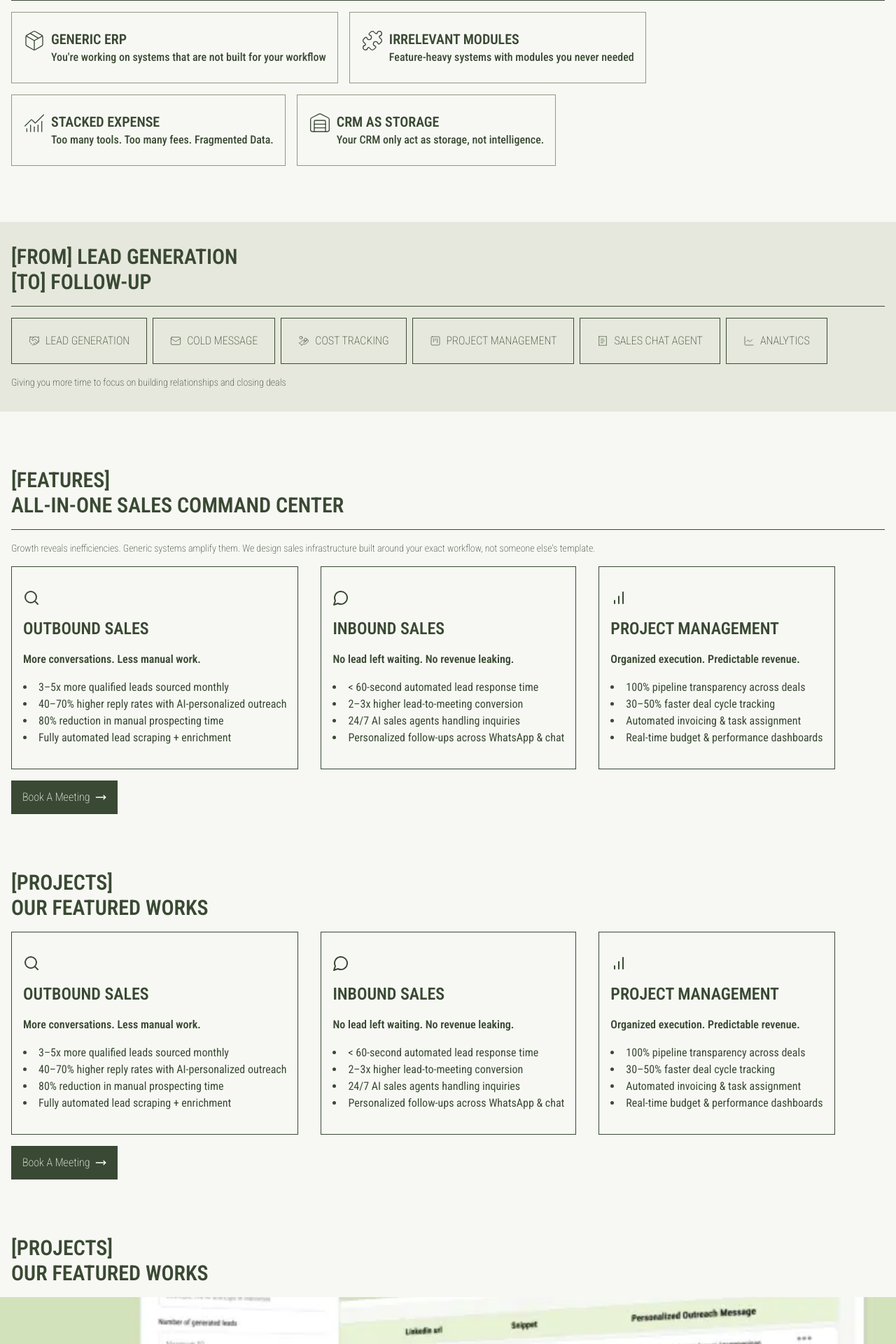
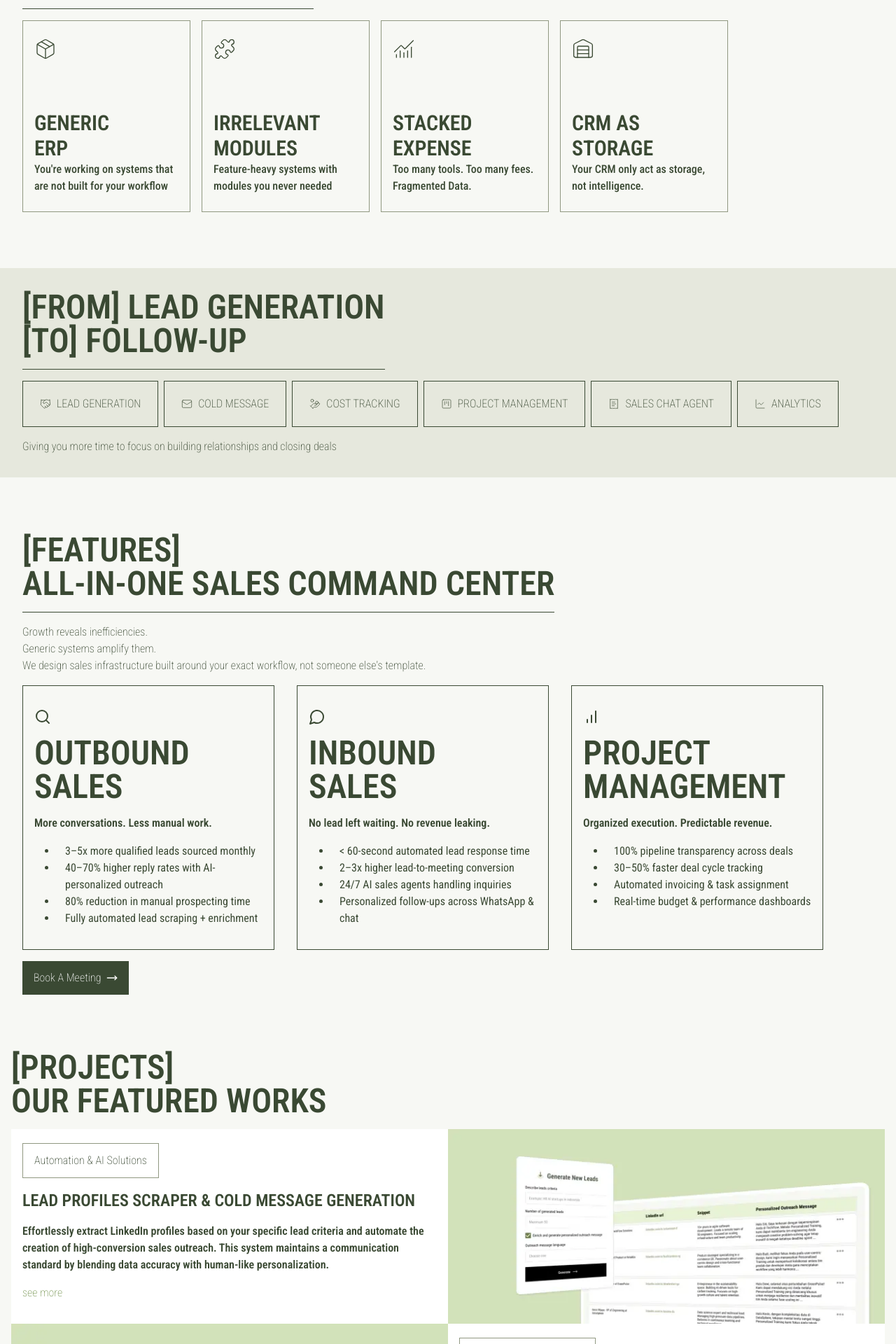
Before and after one commit to nijikos/staumata, a SvelteKit app: page / in a window 1280 px wide. Shown: the part 660-2580 px from the top of the page at 70% size. Built offline with nearby package versions, Linux system fonts and the light colour scheme.

Commit message:
<main> desktop view

```diff
--- a/package.json
+++ b/package.json
@@ -46,6 +46,8 @@
 	"dependencies": {
 		"@lucide/svelte": "^0.574.0",
 		"as": "^0.4.1",
-		"gsap": "^3.14.2"
+		"clsx": "^2.1.1",
+		"gsap": "^3.14.2",
+		"tailwind-merge": "^3.5.0"
 	}
 }
--- /dev/null
+++ b/src/lib/utils/core.helper.ts
@@ -0,0 +1,6 @@
+import { clsx, type ClassValue } from 'clsx';
+import { twMerge } from 'tailwind-merge';
+
+export function cn(...inputs: ClassValue[]) {
+	return twMerge(clsx(inputs));
+}
--- a/src/routes/+page.svelte
+++ b/src/routes/+page.svelte
@@ -1,4 +1,5 @@
 <script lang="ts">
+	import { cn } from '$lib/utils/core.helper';
 	import {
 		ChartLine,
 		ChartNoAxesColumnIncreasing,
@@ -296,17 +297,21 @@
 	</div>
 </header>
 <!-- ---------- MAIN -->
-<main>
-	<section class="my-20 flex flex-col gap-4 px-4 text-primary-800">
-		<p class="border-b border-primary-800 pb-4 text-3xl font-semibold uppercase">
+<main class="">
+	<section class="mx-auto my-20 flex w-full max-w-400 flex-col gap-4 px-4 text-primary-800 md:px-8">
+		<p
+			class="border-b border-primary-800 pb-4 text-3xl font-semibold uppercase md:w-fit md:text-5xl"
+		>
 			[common] problem
 		</p>
 		<div class="flex flex-col gap-4 md:flex-row md:flex-wrap">
 			{#each main.problems as problem}
-				<div class="flex flex-row gap-2 border border-muted-400 px-4 py-6">
+				<div
+					class="flex flex-row gap-2 border border-muted-400 px-4 py-6 md:w-60 md:flex-col md:gap-18"
+				>
 					<problem.icon class="size-8 stroke-1" />
 					<div class="">
-						<p class="text-xl font-semibold">{problem.title}</p>
+						<p class="text-xl font-semibold md:w-36 md:text-3xl">{problem.title}</p>
 						<p class="font-medium">{problem.description}</p>
 					</div>
 				</div>
@@ -314,10 +319,11 @@
 		</div>
 	</section>
 
-	<section class="my-20 flex flex-col gap-4 bg-muted-100 px-4 py-8 text-primary-800">
-		<div class="border-b border-primary-800 pb-4">
-			<p class="text-3xl font-semibold uppercase">[from] lead generation</p>
-			<p class="text-3xl font-semibold uppercase">[to] follow-up</p>
+	<section class="my-20 bg-muted-100 py-8 text-primary-800">
+		<div class="mx-auto flex w-full max-w-400 flex-col gap-4 px-4 md:px-8">
+			<div class="border-b border-primary-800 pb-4 md:w-fit">
+				<p class="text-3xl font-semibold uppercase md:text-5xl">[from] lead generation</p>
+				<p class="text-3xl font-semibold uppercase md:text-5xl">[to] follow-up</p>
 			</div>
 			<div class="flex flex-col gap-2 md:flex-row md:flex-wrap">
 				{#each main.solutions as solution}
@@ -327,27 +333,34 @@
 					</div>
 				{/each}
 			</div>
-		<p class="text-sm">Giving you more time to focus on building relationships and closing deals</p>
+			<p class="text-sm md:text-base">
+				Giving you more time to focus on building relationships and closing deals
+			</p>
+		</div>
 	</section>
 
-	<section class="my-20 flex flex-col gap-4 px-4 text-primary-800">
-		<div class="border-b border-primary-800 pb-4">
-			<p class="text-3xl font-semibold uppercase">[features]</p>
-			<p class="text-3xl font-semibold uppercase">all-in-one sales command center</p>
+	<section class="mx-auto my-20 flex w-full max-w-400 flex-col gap-4 px-4 text-primary-800 md:px-8">
+		<div class="border-b border-primary-800 pb-4 md:w-fit">
+			<p class="text-3xl font-semibold uppercase md:text-5xl">[features]</p>
+			<p class="text-3xl font-semibold uppercase md:text-5xl">all-in-one sales command center</p>
 		</div>
-		<p class="text-sm">
-			Growth reveals inefficiencies. Generic systems amplify them. We design sales infrastructure
-			built around your exact workflow, not someone else's template.
+		<div>
+			<p class="text-sm md:text-base">Growth reveals inefficiencies.</p>
+			<p class="text-sm md:text-base">Generic systems amplify them.</p>
+			<p class="text-sm md:text-base">
+				We design sales infrastructure built around your exact workflow, not someone else's
+				template.
 			</p>
+		</div>
 		<div class="flex flex-col gap-8 md:flex-row md:flex-wrap">
 			{#each main.features as features}
-				<div class="flex flex-col gap-4 border border-primary-800 px-4 py-8">
+				<div class="flex flex-col gap-4 border border-primary-800 px-4 py-8 md:w-90">
 					<features.icon class="size-6 stroke-2" />
-					<p class="text-2xl font-semibold uppercase">{features.title}</p>
+					<p class="text-2xl font-semibold uppercase md:w-48 md:text-5xl">{features.title}</p>
 					<p class="font-semibold">{features.tagline}</p>
 					<ul>
 						{#each features.features as feat}
-							<li class="list-inside list-disc">{feat}</li>
+							<li class="2ist-outside ml-8 list-disc pl-3">{feat}</li>
 						{/each}
 					</ul>
 				</div>
@@ -359,41 +372,28 @@
 		</button>
 	</section>
 
-	<section class="my-20 flex flex-col gap-4 px-4 text-primary-800">
-		<div class="">
-			<p class="text-3xl font-semibold uppercase">[projects]</p>
-			<p class="text-3xl font-semibold uppercase">our featured works</p>
+	<section class="mx-auto my-20 flex w-full max-w-400 flex-col gap-4 text-primary-800">
+		<div class="px-4">
+			<p class="text-3xl font-semibold uppercase md:text-5xl">[projects]</p>
+			<p class="text-3xl font-semibold uppercase md:text-5xl">our featured works</p>
 		</div>
-		<div class="flex flex-col gap-8 md:flex-row md:flex-wrap">
-			{#each main.features as features}
-				<div class="flex flex-col gap-4 border border-primary-800 px-4 py-8">
-					<features.icon class="size-6 stroke-2" />
-					<p class="text-2xl font-semibold uppercase">{features.title}</p>
-					<p class="font-semibold">{features.tagline}</p>
-					<ul>
-						{#each features.features as feat}
-							<li class="list-inside list-disc">{feat}</li>
-						{/each}
-					</ul>
-				</div>
-			{/each}
-		</div>
-		<button class="button-md md:button-lg contain-primary w-fit shrink-0">
-			<span>Book A Meeting</span>
-			<MoveRight size={16} />
-		</button>
-	</section>
-
-	<section class="my-20 flex flex-col gap-4 text-primary-800">
-		<div class="px-4">
-			<p class="text-3xl font-semibold uppercase">[projects]</p>
-			<p class="text-3xl font-semibold uppercase">our featured works</p>
-		</div>
-		<div class="flex flex-col gap-0 md:flex-row md:flex-wrap">
-			{#each main.projects as project}
-				<div class="flex flex-col">
-					<img class="h-40 object-cover" alt="project thumnail" src={project.img} />
-					<div class="flex flex-col gap-4 bg-white px-4 py-5">
+		<div class=" flex flex-col gap-0 md:px-4">
+			{#each main.projects as project, i}
+				<div class={`flex flex-col md:grid md:grid-cols-2 md:items-stretch`}>
+					<img
+						class={cn(
+							'h-40 object-cover md:col-span-1 md:h-auto md:w-full',
+							i % 2 === 0 ? 'md:order-2' : 'md:order-1'
+						)}
+						alt="project thumnail"
+						src={project.img}
+					/>
+					<div
+						class={cn(
+							'flex flex-col gap-4 bg-white px-4 py-5 md:col-span-1',
+							i % 2 === 0 ? 'md:order-1' : 'md:order-2'
+						)}
+					>
 						<p class="w-fit border border-muted-400 px-4 py-3">{project.category}</p>
 						<p class="text-2xl font-semibold uppercase">{project.title}</p>
 						<p class="font-semibold">{project.description}</p>
@@ -404,14 +404,12 @@
 		</div>
 	</section>
 
-	<section class="my-20 flex flex-col gap-4 px-4 text-primary-800">
+	<section class="mx-auto my-20 flex w-full max-w-400 flex-col gap-4 px-4 text-primary-800">
 		<div class="">
-			<p class="text-3xl font-semibold uppercase">[reviews]</p>
-			<p class="text-3xl font-semibold uppercase">what our clients say</p>
+			<p class="text-3xl font-semibold uppercase md:text-5xl">[reviews]</p>
+			<p class="text-3xl font-semibold uppercase md:text-5xl">what our clients say</p>
 		</div>
-		<div
-			class="flex flex-col gap-12 border-t border-b border-primary-800 py-10 md:flex-row md:flex-wrap"
-		>
+		<div class="flex flex-col gap-12 border-t border-b border-primary-800 py-10 md:flex-row">
 			{#each main.reviews as review}
 				<div class="flex flex-col gap-4">
 					<div class="flex flex-row gap-2">
@@ -432,7 +430,7 @@
 </main>
 <!-- ---------- FOOTER -->
 <footer
-	class="flex flex-col gap-8 bg-primary-800 px-8 py-14 text-white md:flex-row md:items-start md:justify-between"
+	class="flex flex-col gap-8 bg-primary-800 px-8 py-14 text-white md:flex-row md:items-start md:justify-between md:px-16"
 >
 	<div class="">
 		<div class="mb-8">
```
Also changed, not shown: 1 other file (tests, documents, lock files or other folders). Lines whose indentation alone changed are shown as unchanged.
